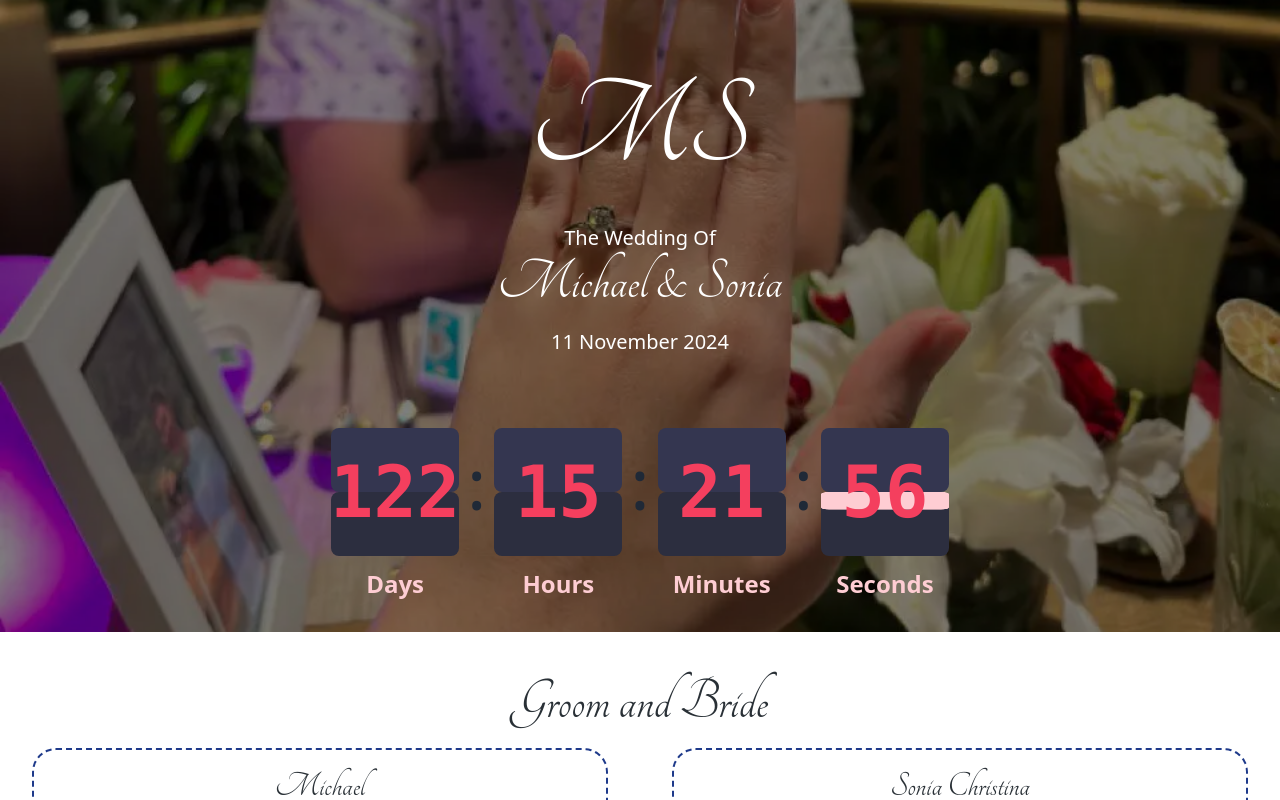
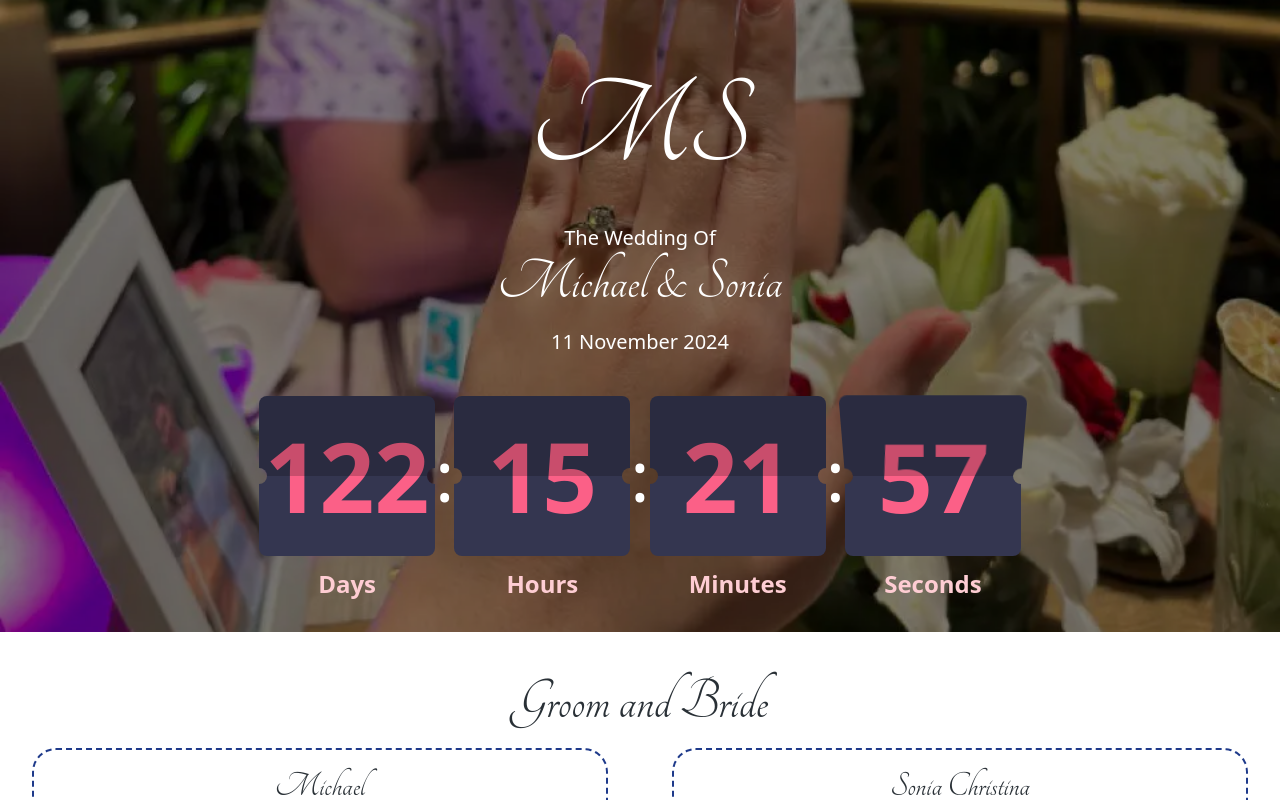
Before and after one commit to cyrax1800/wedinvitation, a Next.js app: page / in a window 1280 px wide. Shown: the top 800 px of the page. Built offline with nearby package versions, Linux system fonts and the light colour scheme.

Commit message:
update countdown animation

```diff
--- a/src/app/globals.css
+++ b/src/app/globals.css
@@ -2,7 +2,7 @@
 @tailwind components;
 @tailwind utilities;
 
-.animate-flip {
+/* .animate-flip {
   -webkit-animation: flip 1s cubic-bezier(0,0,.2,1) infinite;
   animation: flip 1s cubic-bezier(0,0,.2,1) infinite;
   transform-style: preserve-3d;
@@ -18,7 +18,7 @@
       transform: rotateX(170deg);
       transform-origin: 50% bottom
   }
-}
+} */
 
 :root {
   --font-color-high-emphasis: #293036;
--- a/src/components/timer/NumberBox.tsx
+++ b/src/components/timer/NumberBox.tsx
@@ -1,32 +1,100 @@
 import React from 'react'
 
+const padStart = (number: number): string => {
+    return number.toString().padStart(2, '0')
+}
+
 interface numProp {
-    num: number,
+    current: number,
     unit: string,
     flip: boolean,
+    previous?: number,
+    id: string
 };
 
-export const NumberBox = ({ num, unit, flip }: numProp) => {
+export const NumberBox = ({ current, unit, flip, previous, id }: numProp) => {
     return (
-        <div className="flex flex-col items-center mt-4 px-1 md:px-2">
-            <div className="relative bg-transparent flex flex-col items-center justify-center rounded-lg w-16 h-16 text-2xl md:w-32 md:h-32 md:text-4xl mt-4 ">
-                <div className="rounded-t-lg rounded-b-lg bg-[#343650] w-full h-full"></div>
+        <>
+            <div className="relative perspective">
 
-                <span className="text-3xl absolute text-rose-500 z-10 font-bold font-redhat md:text-7xl font-mono ">
-                    {num < 10 ? ("0" + num) : num}
-                </span>
+                {/* Top Half Static */}
+                <div
+                    className="relative rounded-t-lg h-10 w-20 lg:h-20 lg:w-44 overflow-hidden brightness-80"
+                >
+                    <p className="absolute top-5 lg:top-8 left-0 right-0 text-center text-theme_softRed text-4xl lg:text-8xl font-bold">
+                        {typeof current === 'undefined' ? '' : padStart(current)}
+                    </p>
+                    <svg width="100%" height="100%">
+                        <mask id={`${id}-m`} fill="#fff">
+                            <rect id={`${id}-r`} width="100%" height="100%" />
+                            <circle r="8" fill="#000" cx="0" cy="100%" />
+                            <circle r="8" fill="#000" cx="100%" cy="100%" />
+                        </mask>
+                        <use href={`#${id}-r`} fill="hsl(236, 21%, 26%)" mask={`url(#${id}-m)`} />
+                    </svg>
+                </div>
 
-                <div className=" rounded-b-lg rounded-t-lg bg-[#2c2e3f] w-full h-full"></div>
+                {/* Bottom Half Static */}
+                <div
+                    className="relative rounded-b-lg h-10 w-20 lg:h-20 lg:w-44 overflow-hidden"
+                >
+                    <p className="absolute bottom-5 lg:bottom-8 left-0 right-0 text-center text-theme_softRed text-4xl lg:text-8xl font-bold" data-testid={id}>
+                        {typeof previous === 'undefined' ? '' : padStart(previous)}
+                    </p>
+                    <svg width="100%" height="100%">
+                        <mask id={`${id}-m2`} fill="#fff">
+                            <rect id={`${id}-r2`} width="100%" height="100%" />
+                            <circle r="8" fill="#000" cx="0" cy="0" />
+                            <circle r="8" fill="#000" cx="100%" cy="0" />
+                        </mask>
+                        <use href={`#${id}-r2`} fill="hsl(236, 21%, 26%)" mask={`url(#${id}-m2)`} />
+                    </svg>
+                </div>
 
-                <div className={`absolute  w-full h-1/2 top-0  rounded-t-lg rounded-b-lg z-5 ${flip ? 'animate-flip bg-rose-200' : 'bg-transparent'}`}></div>
-                {/* Two Small Dots */}
-                {/* <div className="absolute -right-1 top-[26px] md:top-[58px] rounded-full w-[12px] h-[12px] bg-[#ffffff]"></div>
-                <div className="absolute -left-1 top-[26px] md:top-[58px] rounded-full w-[12px] h-[12px] bg-[#ffffff]" ></div> */}
+                <p className="text-lg mt-3 font-semibold text-rose-200  md:text-2xl text-center">
+                    {unit}
+                </p>
 
+                {previous !== current &&
+                    <>
+                        <div
+                            className="absolute top-0 left-0 rounded-t-lg h-10 w-20 lg:h-20 lg:w-44 overflow-hidden brightness-80 animate-flipTop origin-bottom preserve-3d backface-hidden"
+                        >
+                            <div className="relative h-10 lg:h-20">
+                                <p className="absolute top-5 lg:top-8 left-0 right-0 text-center text-theme_softRed text-4xl lg:text-8xl font-bold">
+                                    {typeof previous === 'undefined' ? '' : padStart(previous)}
+                                </p>
+                                <svg width="100%" height="100%">
+                                    <mask id={`${id}-mbottom`} fill="#fff">
+                                        <rect id={`${id}-rbottom`} width="100%" height="100%" />
+                                        <circle r="8" fill="#000" cx="0" cy="100%" />
+                                        <circle r="8" fill="#000" cx="100%" cy="100%" />
+                                    </mask>
+                                    <use href={`#${id}-rbottom`} fill="hsl(236, 21%, 26%)" mask={`url(#${id}-mbottom)`} />
+                                </svg>
+                            </div>
+                        </div>
+
+                        <div
+                            className="absolute top-10 lg:top-20 left-0 rounded-b-lg h-10 w-20 lg:h-20 lg:w-44 overflow-hidden animate-flipBottom origin-top preserve-3d backface-hidden"
+                        >
+                            <div className="relative h-10 lg:h-20">
+                                <p className="absolute bottom-5 lg:bottom-8 left-0 right-0 text-center text-theme_softRed text-4xl lg:text-8xl font-bold">
+                                    {typeof current === 'undefined' ? '' : padStart(current)}
+                                </p>
+                                <svg width="100%" height="100%">
+                                    <mask id={`${id}-m2bottom`} fill="#fff">
+                                        <rect id={`${id}-r2bottom`} width="100%" height="100%" />
+                                        <circle r="8" fill="#000" cx="0" cy="0" />
+                                        <circle r="8" fill="#000" cx="100%" cy="0" />
+                                    </mask>
+                                    <use href={`#${id}-r2bottom`} fill="hsl(236, 21%, 26%)" mask={`url(#${id}-m2bottom)`} />
+                                </svg>
+                            </div>
+                        </div>
+                    </>
+                }
             </div>
-            <p className="text-lg mt-3 font-semibold text-rose-200  md:text-2xl ">
-                {unit}
-            </p>
-        </div>
+        </>
     )
 }
--- a/src/components/timer/TimerContainer.tsx
+++ b/src/components/timer/TimerContainer.tsx
@@ -18,7 +18,11 @@ export const TimerContainer = ({ countDownDuration }: TimeProps) => {
         Math.floor(difference / (1000 * 60 * 60 * 24)),
         Math.floor((difference % (1000 * 60 * 60 * 24)) / (1000 * 60 * 60)),
         Math.floor((difference % (1000 * 60 * 60)) / (1000 * 60)),
-        Math.floor((difference % (1000 * 60)) / 1000)
+        Math.floor((difference % (1000 * 60)) / 1000),
+        Math.floor(difference / (1000 * 60 * 60 * 24)),
+        Math.floor((difference % (1000 * 60 * 60 * 24)) / (1000 * 60 * 60)),
+        Math.floor((difference % (1000 * 60 * 60)) / (1000 * 60)),
+        Math.floor((difference % (1000 * 60)) / 1000),
     ]);
 
     useEffect(() => {
@@ -32,8 +36,8 @@ export const TimerContainer = ({ countDownDuration }: TimeProps) => {
             var minutes = Math.floor((difference % (1000 * 60 * 60)) / (1000 * 60));
             var seconds = Math.floor((difference % (1000 * 60)) / 1000);
 
-            setFlip([days != tmpTime[0], hours != tmpTime[1], minutes != tmpTime[2], seconds != tmpTime[3]])
-            tmpTime = [days, hours, minutes, seconds]
+            // setFlip([days != tmpTime[0], hours != tmpTime[1], minutes != tmpTime[2], seconds != tmpTime[3]])
+            tmpTime = [days, hours, minutes, seconds, tmpTime[0], tmpTime[1], tmpTime[2], tmpTime[3]]
             setTime(tmpTime)
 
             if (difference <= 0) {
@@ -51,13 +55,13 @@ export const TimerContainer = ({ countDownDuration }: TimeProps) => {
     return (
         <div>
             <div className="py-6 flex items-center justify-between md:mt-2 rounded-xl md:px-6 md:py-8 ">
-                <NumberBox num={time[0]} unit="Days" flip={flip[0]} />
-                <span className="text-5xl -mt-4 md:-mt-8 inline-block md:text-7xl font-normal text-gray-800 ">:</span>
-                <NumberBox num={time[1]} unit="Hours" flip={flip[1]} />
-                <span className="text-5xl -mt-4 md:-mt-8 inline-block md:text-7xl font-normal text-gray-800 ">:</span>
-                <NumberBox num={time[2]} unit="Minutes" flip={flip[2]} />
-                <span className="text-5xl -mt-4 md:-mt-8 inline-block md:text-7xl font-normal text-gray-800 ">:</span>
-                <NumberBox num={time[3]} unit="Seconds" flip={flip[3]} />
+                <NumberBox id={`days${time[0]}-${time[4]}`} key={`days${time[0]}-${time[4]}`} current={time[0]} previous={time[4]} unit="Days" flip={flip[0]} />
+                <span className="text-5xl -mt-12 md:-mt-12 inline-block md:text-7xl font-normal text-white-800 ">:</span>
+                <NumberBox id={`hours${time[1]}-${time[5]}`} key={`days${time[1]}-${time[5]}`} current={time[1]} previous={time[5]} unit="Hours" flip={flip[1]} />
+                <span className="text-5xl -mt-12 md:-mt-12 inline-block md:text-7xl font-normal text-white-800 ">:</span>
+                <NumberBox id={`minutes${time[2]}-${time[6]}`} key={`days${time[2]}-${time[6]}`} current={time[2]} previous={time[6]} unit="Minutes" flip={flip[2]} />
+                <span className="text-5xl -mt-12 md:-mt-12 inline-block md:text-7xl font-normal text-white-800 ">:</span>
+                <NumberBox id={`seconds${time[3]}-${time[7]}`} key={`days${time[3]}-${time[7]}`} current={time[3]} previous={time[7]} unit="Seconds" flip={flip[3]} />
             </div>
 
         </div>
--- a/tailwind.config.ts
+++ b/tailwind.config.ts
@@ -1,4 +1,29 @@
 import type { Config } from "tailwindcss";
+import { PluginCreator } from "tailwindcss/types/config";
+import plugin from 'tailwindcss/plugin'
+
+const containerPlugin: PluginCreator = ({ addUtilities }) => {
+  const newUtilities = {
+    '.brightness-80': {
+      filter: 'brightness(80%)'
+    },
+    '.backface-hidden': {
+      backfaceVisibility: 'hidden'
+    },
+    '.preserve-3d': {
+      'transform-style': 'preserve-3d'
+    },
+    '.perspective': {
+      'perspective-origin': '50% 50%',
+      perspective: '450px'
+    },
+    '.bg-x-82': {
+      'background-position-x': '82%'
+    }
+  }
+
+  addUtilities(newUtilities)
+};
 
 const config: Config = {
   content: [
@@ -11,10 +36,38 @@ const config: Config = {
         "gradient-conic":
           "conic-gradient(from 180deg at 50% 50%, var(--tw-gradient-stops))",
       },
+      animation: {
+        flipTop: 'flipTop 1s ease-in',
+        flipBottom: 'flipBottom 1s ease-in',
+      },
+      colors: {
+        theme_grayishBlue: 'hsl(237, 18%, 59%)',
+        theme_softRed: 'hsl(345, 95%, 68%)',
+        theme_white: 'hsl(0, 0%, 100%)',
+        theme_darkDesaturatedBlue: 'hsl(236, 21%, 26%)',
+        theme_veryDarkBlue: 'hsl(235, 16%, 14%)',
+        theme_veryDarkMostlyBlackBlue: 'hsl(234, 17%, 12%)',
+      },
+      fontSize: {
+        'xxs': '0.5rem'
+      },
+      keyframes: {
+        flipTop: {
+          '0%': { transform: 'rotateX(0deg)' },
+          '100%': { transform: 'rotateX(-180deg)' }
+        },
+        flipBottom: {
+          '0%': { transform: 'rotateX(180deg)' },
+          '100%': { transform: 'rotateX(0deg)' }
+        }
+      }
     },
   },
   plugins: [
-    require("tailwindcss-animate")
+    require("tailwindcss-animate"),
+    containerPlugin
   ],
 };
+
+
 export default config;
```
Also changed, not shown: src/components/timer/Timer.module.scss (added).
